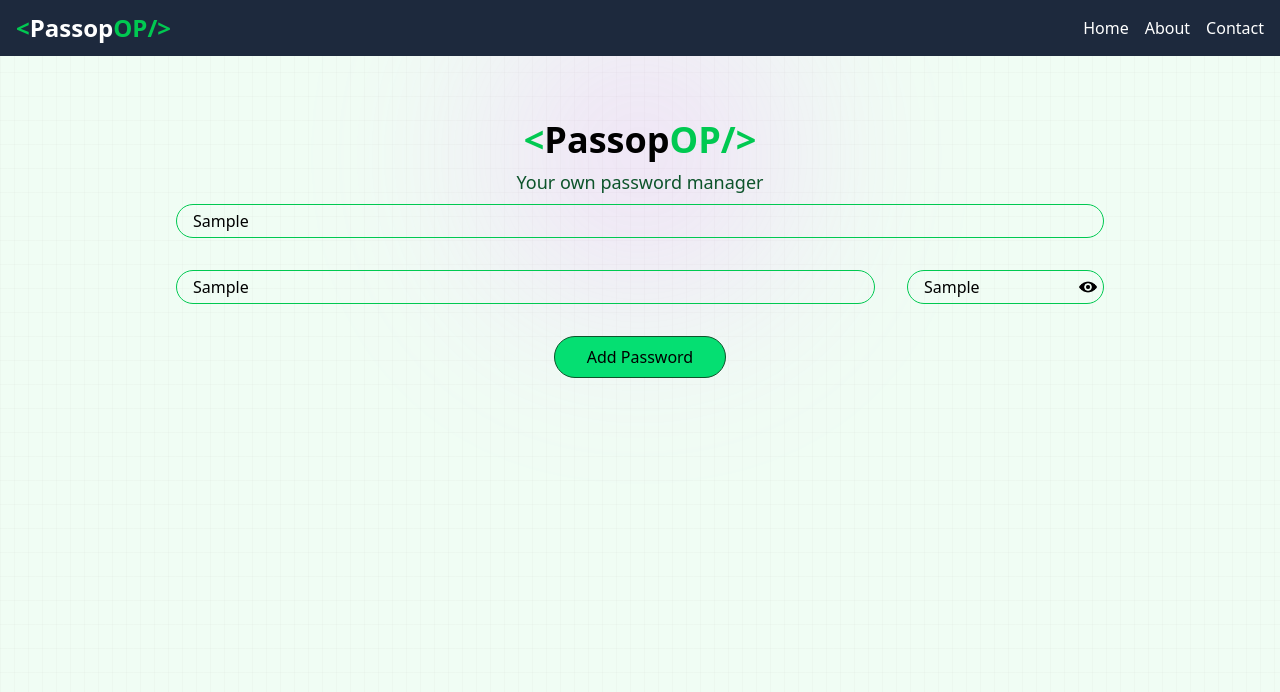
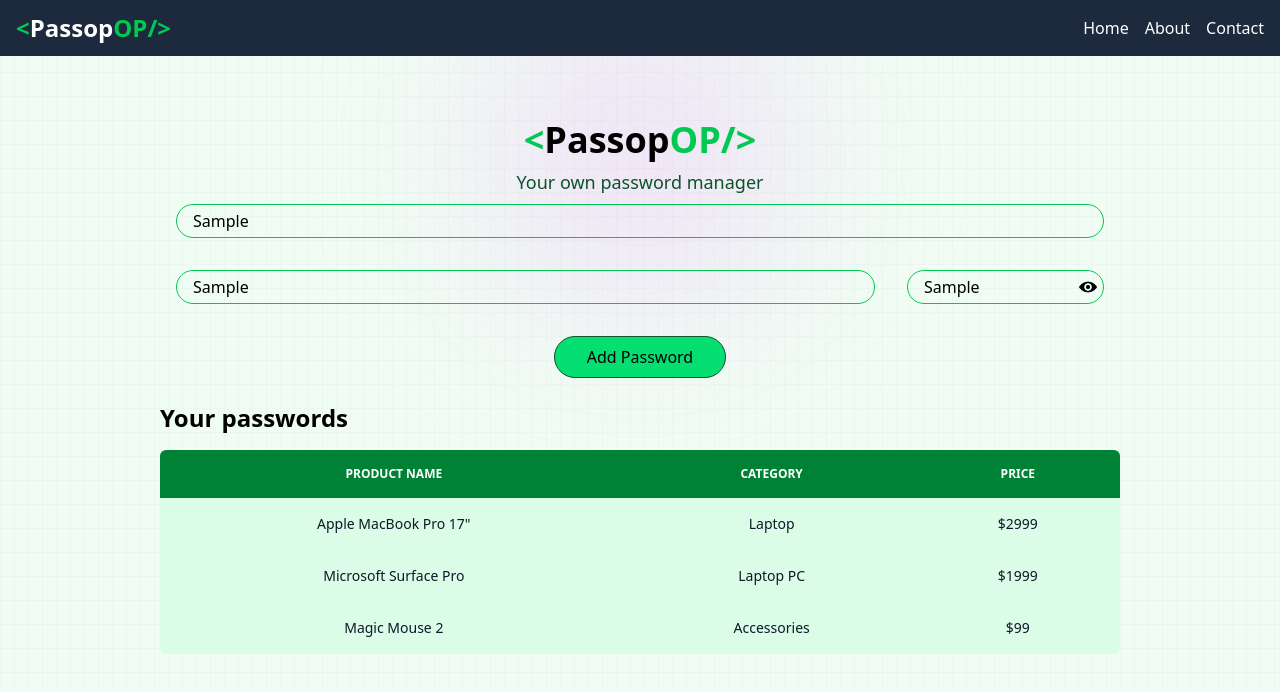
Before and after one commit to luckkalpna/Password_Manager, a React (Vite) app in the folder passop/: page / in a window 1280 px wide. Both pictures are taken after typing "Sample", "Sample", "Sample" into the empty fields and a click on the button "Add Password". Shown: the top 692 px of the page. Built offline with nearby package versions, Linux system fonts and the light colour scheme; some icons are missing.

Commit message:
Add Password table

```diff
--- a/passop/src/components/Manager.jsx
+++ b/passop/src/components/Manager.jsx
@@ -8,10 +8,10 @@ const Manager = () => {
 
   useEffect(() => {
     let passwords = localStorage.getItem("passwords");
-    if(passwords){
-      setPasswordArray(JSON.parse(passwords))
+    if (passwords) {
+      setPasswordArray(JSON.parse(passwords));
     }
-  }, [])
+  }, []);
 
   const showPassword = () => {
     // alert("Show the password")
@@ -23,8 +23,8 @@ const Manager = () => {
   };
 
   const savePassword = () => {
-    setPasswordArray([...passwordArray, form])
-    localStorage.setItem("password", JSON.stringify([...passwordArray, form]))
+    setPasswordArray([...passwordArray, form]);
+    localStorage.setItem("password", JSON.stringify([...passwordArray, form]));
     console.log(passwordArray);
   };
 
@@ -100,6 +100,60 @@ const Manager = () => {
             Add Password
           </button>
         </div>
+
+        <div className="passwords">
+          <h2 className="font-bold text-2xl py-4">Your passwords</h2>
+          {passwordArray.length === 0 && <div>No passwords to show</div>}
+          {passwordArray.length != 0 &&
+          <table className="w-full text-sm text-center text-white overflow-hidden rounded-md">
+            <thead className="text-xs text-white uppercase bg-green-700">
+              <tr>
+                <th scope="col" className="px-6 py-4">
+                  Product name
+                </th>
+                <th scope="col" className="px-6 py-4">
+                  Category
+                </th>
+                <th scope="col" className="px-6 py-4">
+                  Price
+                </th>
+              </tr>
+            </thead>
+            <tbody className="bg-green-100">
+              <tr className="">
+                <th
+                  scope="row"
+                  className="px-6 py-4 font-medium text-gray-900 whitespace-nowrap"
+                >
+                  Apple MacBook Pro 17"
+                </th>
+                <td className="px-6 py-4 text-gray-900">Laptop</td>
+                <td className="px-6 py-4 text-gray-900">$2999</td>
+              </tr>
+              <tr className="">
+                <th
+                  scope="row"
+                  className="px-6 py-4 font-medium text-gray-900 whitespace-nowrap"
+                >
+                  Microsoft Surface Pro
+                </th>
+                <td className="px-6 py-4 text-gray-900">Laptop PC</td>
+                <td className="px-6 py-4 text-gray-900">$1999</td>
+              </tr>
+              <tr className="">
+                <th
+                  scope="row"
+                  className="px-6 py-4 font-medium text-gray-900 whitespace-nowrap"
+                >
+                  Magic Mouse 2
+                </th>
+                <td className="px-6 py-4 text-gray-900">Accessories</td>
+                <td className="px-6 py-4 text-gray-900">$99</td>
+              </tr>
+            </tbody>
+          </table>
+          }
+        </div>
       </div>
     </>
   );
```
